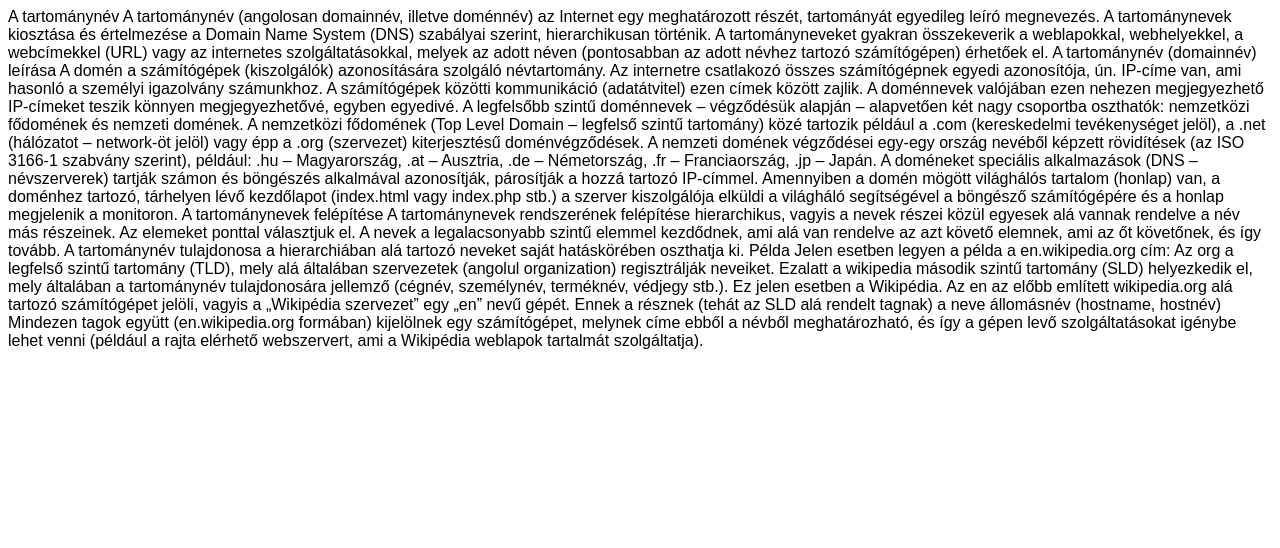
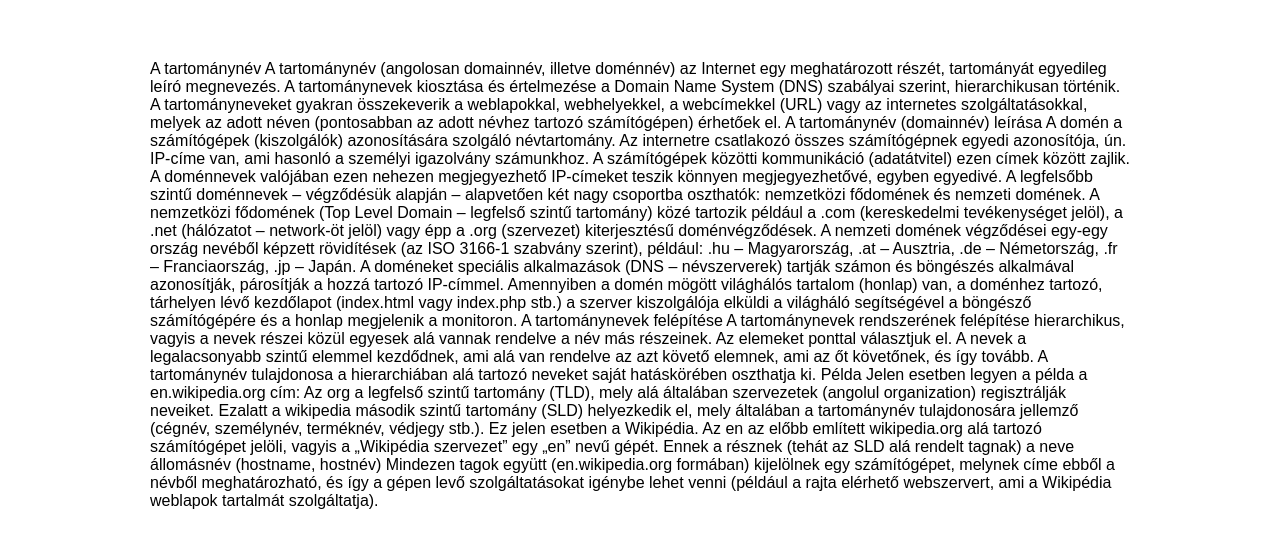
Before and after one commit to Bencehun1/tartomanynev, a plain HTML site: page index.html in a window 1280 px wide. Drawn offline with Linux system fonts and the light colour scheme.

Commit message:
harmadik mentes

```diff
--- a/index.html
+++ b/index.html
@@ -8,7 +8,7 @@
 </head>
 
 <body>
-  <div>
+  <div id="tartalom">
     A tartománynév
 
     A tartománynév (angolosan domainnév, illetve doménnév) az Internet egy meghatározott részét, tartományát egyedileg leíró megnevezés. A tartománynevek kiosztása és értelmezése a Domain Name System (DNS) szabályai szerint, hierarchikusan történik. A tartományneveket gyakran összekeverik a weblapokkal, webhelyekkel, a webcímekkel (URL) vagy az internetes szolgáltatásokkal, melyek az adott néven (pontosabban az adott névhez tartozó számítógépen) érhetőek el.
```
